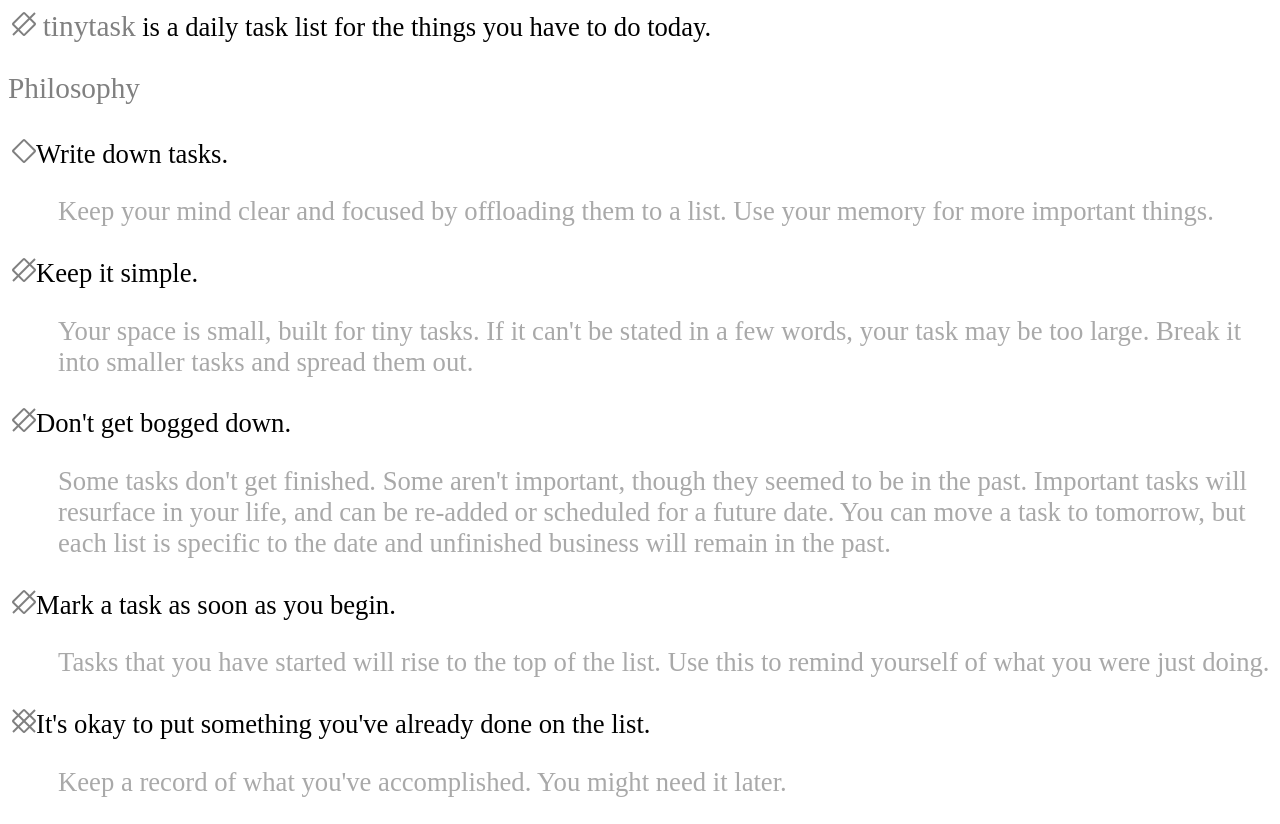
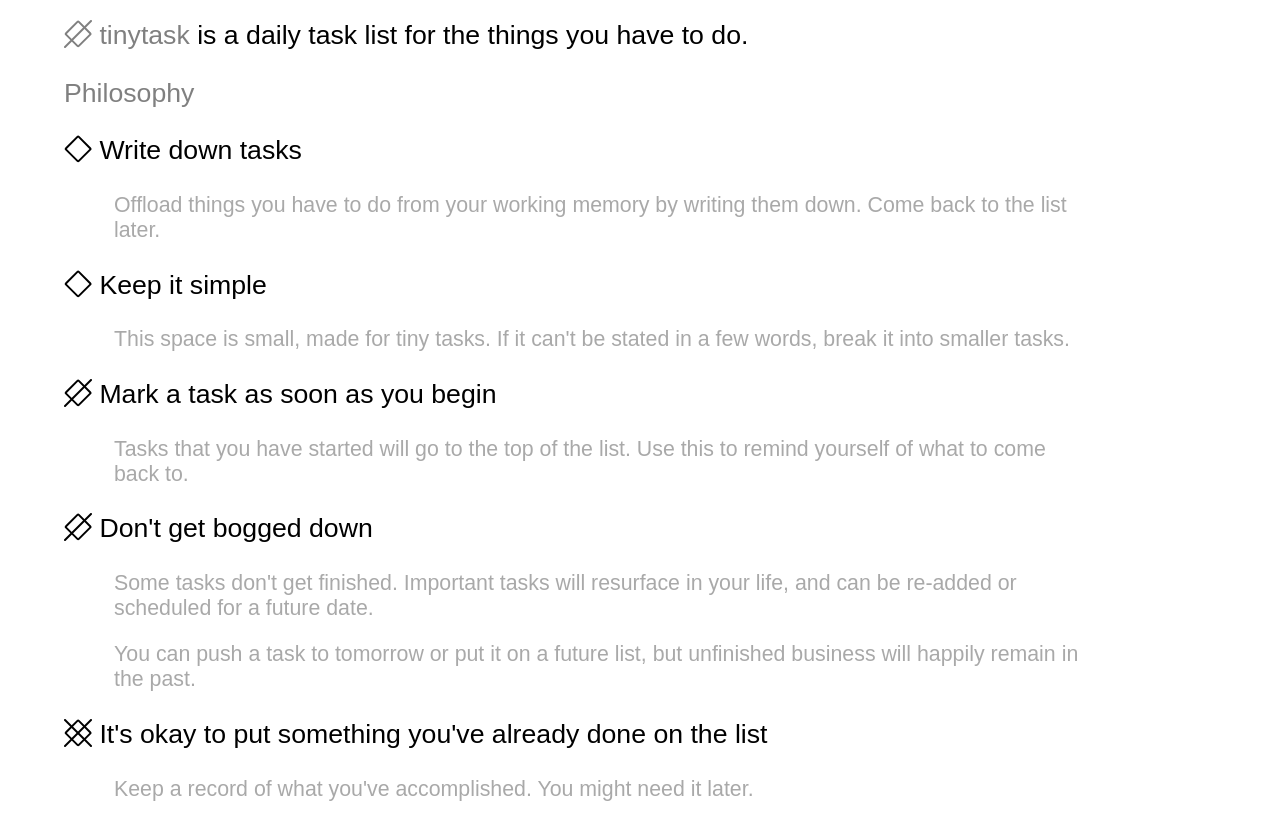
Before and after one commit to heytanuki/tinytask, a Flask app: page /phil in a window 1280 px wide. After the commit the page ends 801 px from the top, so only its background shows below. Run offline with Flask 2, Linux system fonts and the light colour scheme; parts of the project's set-up code (start-up, migrations or seed data) failed here and were passed over.

Commit message:
start of demo page, alignment fix

```diff
--- a/templates/philosophy.html
+++ b/templates/philosophy.html
@@ -2,74 +2,80 @@
 <head>
 <style>
 body {
-  font-face: sans-serif;
+  font-family: sans-serif;
   font-size: 20pt;
   color: black;
+  width: 80%;
+  margin-left: 5%;
+  margin-top: 20px;
 }
 .gray {
   color: gray;
-  font-size: 22pt;
+  font-size: 20pt;
 }
 .indented {
   color: darkgray;
   margin-left: 50px;
+  font-size: 16pt;
+}
+svg {
+  vertical-align: -4px;
+}
+svg * {
+  stroke: black;
+  stroke-width: 2px;
+}
+svg#notdone line#backslash {
+  stroke-width: 0px;
+}
+svg#notdone line#forwardslash {
+  stroke-width: 0px;
+}
+
+svg#started line#backslash {
+  stroke-width: 0px;
+}
+svg#logo * {
+  stroke: gray;
+}
+svg#logo line#backslash {
+  stroke-width: 0px;
 }
 </style>
 
 </head>
 
 <body>
+{% macro draw_diamond(kind) %}
 
+<svg id="{{ kind }}" class="diamond" width="28" height="28" >
+  <g transform="translate(0) rotate(45 12 16)">
+    <rect x="3" y="4" rx="1" ry="1" width="18" height="18" fill="white"  />
+  </g>
+  <line id="forwardslash" stroke-linecap="round" x1="27" y1="1" x2="1" y2="27" />
+  <line id="backslash" stroke-linecap="round" x1="1" y1="1" x2="27" y2="27" />
+</svg>
 
-  <svg id="logo" class="started" width="28" height="28" viewBox="0 0 28 28">
-    <g transform="translate(0) rotate(45 16 16)">
-      <rect x="8" y="8" rx="1" ry="1" width="16" height="16" stroke="gray" stroke-width="2" fill="white"  />
-    </g>
-    <line id="logoslash" stroke-width="2" stroke="gray" x1="27" y1="5" x2="5" y2="27" />
-    <line id="logobackslash" stroke="gray" stroke-width="0" x1="5" y1="5" x2="27" y2="27" />
-  </svg> <span class="gray">tinytask</span> is a daily task list for the things you have to do today.
+{% endmacro %}
+
+  {{ draw_diamond('logo') }} <span class="gray">tinytask</span> is a daily task list for the things you have to do.
 
   <p class="gray">Philosophy</p>
 
-  <p><svg id="logo" class="started" width="28" height="28" viewBox="0 0 28 28">
-    <g transform="translate(0) rotate(45 16 16)">
-      <rect x="8" y="8" rx="1" ry="1" width="16" height="16" stroke="gray" stroke-width="2" fill="white"  />
-    </g>
-    <line stroke-width="0" stroke="gray" x1="27" y1="5" x2="5" y2="27" />
-  </svg>Write down tasks.</p>
-  <p class="indented">Keep your mind clear and focused by offloading them to a list. Use your memory for more important things.</p>
+  <p>{{ draw_diamond('notdone') }} Write down tasks</p>
+  <p class="indented">Offload things you have to do from your working memory by writing them down. Come back to the list later.</p>
 
-  <p><svg id="logo" class="started" width="28" height="28" viewBox="0 0 28 28">
-    <g transform="translate(0) rotate(45 16 16)">
-      <rect x="8" y="8" rx="1" ry="1" width="16" height="16" stroke="gray" stroke-width="2" fill="white"  />
-    </g>
-    <line id="logoslash" stroke-width="2" stroke="gray" x1="27" y1="5" x2="5" y2="27" />
-  </svg>Keep it simple.</p>
-  <p class="indented">Your space is small, built for tiny tasks. If it can't be stated in a few words, your task may be too large. Break it into smaller tasks and spread them out.</p>
+  <p>{{ draw_diamond('notdone') }} Keep it simple</p>
+  <p class="indented">This space is small, made for tiny tasks. If it can't be stated in a few words, break it into smaller tasks.</p>
 
-  <p><svg id="logo" class="started" width="28" height="28" viewBox="0 0 28 28">
-    <g transform="translate(0) rotate(45 16 16)">
-      <rect x="8" y="8" rx="1" ry="1" width="16" height="16" stroke="gray" stroke-width="2" fill="white"  />
-    </g>
-    <line id="logoslash" stroke-width="2" stroke="gray" x1="27" y1="5" x2="5" y2="27" />
-  </svg>Don't get bogged down.</p>
-  <p class="indented">Some tasks don't get finished. Some aren't important, though they seemed to be in the past. Important tasks will resurface in your life, and can be re-added or scheduled for a future date. You can move a task to tomorrow, but each list is specific to the date and unfinished business will remain in the past.</p>
+  <p>{{ draw_diamond('started') }} Mark a task as soon as you begin</p>
+  <p class="indented">Tasks that you have started will go to the top of the list. Use this to remind yourself of what to come back to.</p>
 
-  <p><svg id="logo" class="started" width="28" height="28" viewBox="0 0 28 28">
-    <g transform="translate(0) rotate(45 16 16)">
-      <rect x="8" y="8" rx="1" ry="1" width="16" height="16" stroke="gray" stroke-width="2" fill="white"  />
-    </g>
-    <line id="logoslash" stroke-width="2" stroke="gray" x1="27" y1="5" x2="5" y2="27" />
-  </svg>Mark a task as soon as you begin.</p>
-  <p class="indented">Tasks that you have started will rise to the top of the list. Use this to remind yourself of what you were just doing.</p>
+  <p>{{ draw_diamond('started') }} Don't get bogged down</p>
+  <p class="indented">Some tasks don't get finished. Important tasks will resurface in your life, and can be re-added or scheduled for a future date.</p>
+  <p class="indented">You can push a task to tomorrow or put it on a future list, but unfinished business will happily remain in the past.</p>
 
-  <p><svg id="logo" class="started" width="28" height="28" viewBox="0 0 28 28">
-    <g transform="translate(0) rotate(45 16 16)">
-      <rect x="8" y="8" rx="1" ry="1" width="16" height="16" stroke="gray" stroke-width="2" fill="white"  />
-    </g>
-    <line id="logoslash" stroke-width="2" stroke="gray" x1="27" y1="5" x2="5" y2="27" />
-    <line id="logobackslash" stroke="gray" stroke-width="2" x1="5" y1="5" x2="27" y2="27" />
-  </svg>It's okay to put something you've already done on the list.</p>
+  <p>{{ draw_diamond('done') }} It's okay to put something you've already done on the list</p>
   <p class="indented">Keep a record of what you've accomplished. You might need it later.
 </body>
 
```
Also changed, not shown: tasklist.py (+14 -2 lines), templates/task_list.html (+15 -14 lines).
